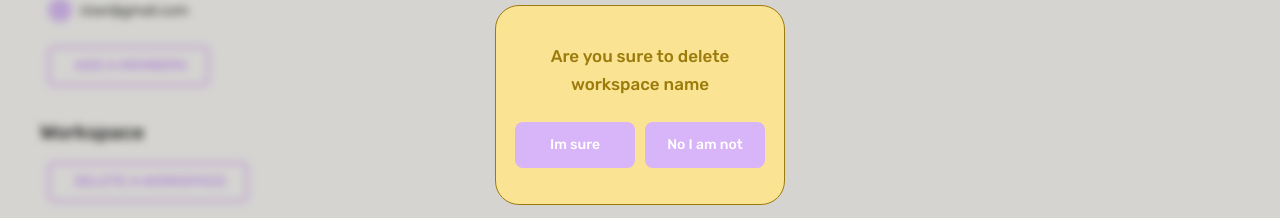
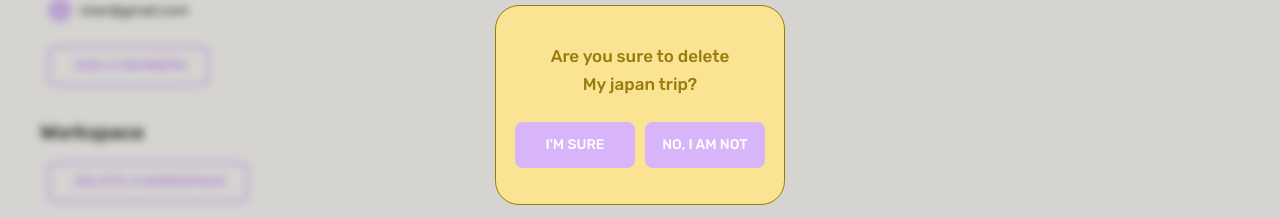
Before and after one commit to Dulyarat455/monieeiei, a Next.js app: page /setting in a window 1280 px wide. Both pictures are taken after a click on the button "DELETE A WORKSPACE". Shown: the part 295-513 px from the top of the page. Built offline with nearby package versions, Linux system fonts and the light colour scheme.

Commit message:
edit text to function

```diff
--- a/src/components/deletemodal.js
+++ b/src/components/deletemodal.js
@@ -5,38 +5,40 @@ const inter = Rubik({ subsets: ['latin'],weight:['400'] })
 const Deletemodal = ({isVisible, onClose}) => {
     if ( !isVisible ) return null;
 
-    const handleClose = (e) => {
+    {/*const handleClose = (e) => {
         if(e.target.id === 'wrapper') onClose();
-    }
+    }*/}
 
     //const [onClose, set] = useState(false);
     console.log("visiblae = ",isVisible);
+    const text_button1 = "I'M SURE";
+    const text_button2 = "NO, I AM NOT";
 
     // function to delete workspace
     //const onDelete = () => {
     //}
     // test workspace's name
     // need to create a function to retrieve the workspace name and workspace_id values.
-    const workspaceName = 'My japan trip';
+    const workspaceName = 'My japan trip?';
 
     return(
         // backdrop
         <div className="fixed inset-0 bg-[#757575] bg-opacity-30 backdrop-blur-sm flex justify-center items-center">
             <div style={{width: '290px', height: '200px',borderRadius:'1.5rem'}} className="bg-[#FAE392] border border-[#9B7B0C] flex flex-col justify-center items-center">
                 <div style={{color: '#9B7B0C', fontSize: 17}} className="w-[333px] text-center text-xl font-medium font-['Rubik'] justify-center items-center">Are you sure to delete</div>
-                <div style={{color: '#9B7B0C', fontSize: 17}} className="text-center text-xl font-medium font-['Rubik'] justify-center items-center">workspace name</div>
+                <div style={{color: '#9B7B0C', fontSize: 17}} className="text-center text-xl font-medium font-['Rubik'] justify-center items-center">{workspaceName}</div>
                 <div style={{gap: '10px'}} className="justify-center items-center inline-flex">
                     <button
                     style={{height: '46px',width: '120px'}}
                     //onClick={onDelete}
                     className="p-2 mt-6 bg-[#D8B4F8] hover:bg-[#CA8DFF] text-sm font-medium font-rubik text-white rounded-lg justify-center items-center flex">
-                        Im sure
+                        {text_button1}
                     </button>
                     <button
                     style={{height: '46px',width: '120px'}}
                     onClick={() => onClose()}
                     className=" p-2 mt-6 bg-[#D8B4F8] hover:bg-[#CA8DFF] text-sm font-medium font-rubik text-white rounded-lg justify-center items-center flex">
-                        No I am not
+                        {text_button2}
                     </button>
                 </div>
             </div>
--- a/src/pages/setting.js
+++ b/src/pages/setting.js
@@ -10,6 +10,8 @@ const inter = Rubik({ subsets: ['latin'],weight:['400'] })
 export default function Setting() {
 
     const [Key, setKey] = useState(false);
+    const user_email = "UrachaRittikulsttichai@gmail.com";
+    const Owner = "(You)";
     return (
         <div className={`min-h-screen bg-[#FFFEF9] ${inter.className}`}>
             <div className="flex flex-col items-center justify-center h-full md:mx-auto">
@@ -21,7 +23,7 @@ export default function Setting() {
                 <div className="pt-8 justify-center items-center">
                 <div style={{fontSize: '20px'}} className="font-rubik font-medium text-black text-xl ml-10">Members</div>
                     <div className="w-6 h-6 bg-[#D8B4F8] ml-12 mt-2 rounded-full">
-                        <div style={{fontSize: '14px'}} className="px-8 font-rubik font-normal text-black text-base flex flex-col ">Uracharittikulsittichai@gmail.comYou</div>
+                        <div style={{fontSize: '14px'}} className="px-8 font-rubik font-normal text-black text-base flex flex-col ">{user_email}{Owner}</div>
                     </div>
                     <div className="w-6 h-6 bg-[#D8B4F8] ml-12 mt-2 rounded-full">
                         <label style={{fontSize: '14px'}} className="px-8 font-rubik font-normal text-black text-base">User@gmail.com</label>
```
